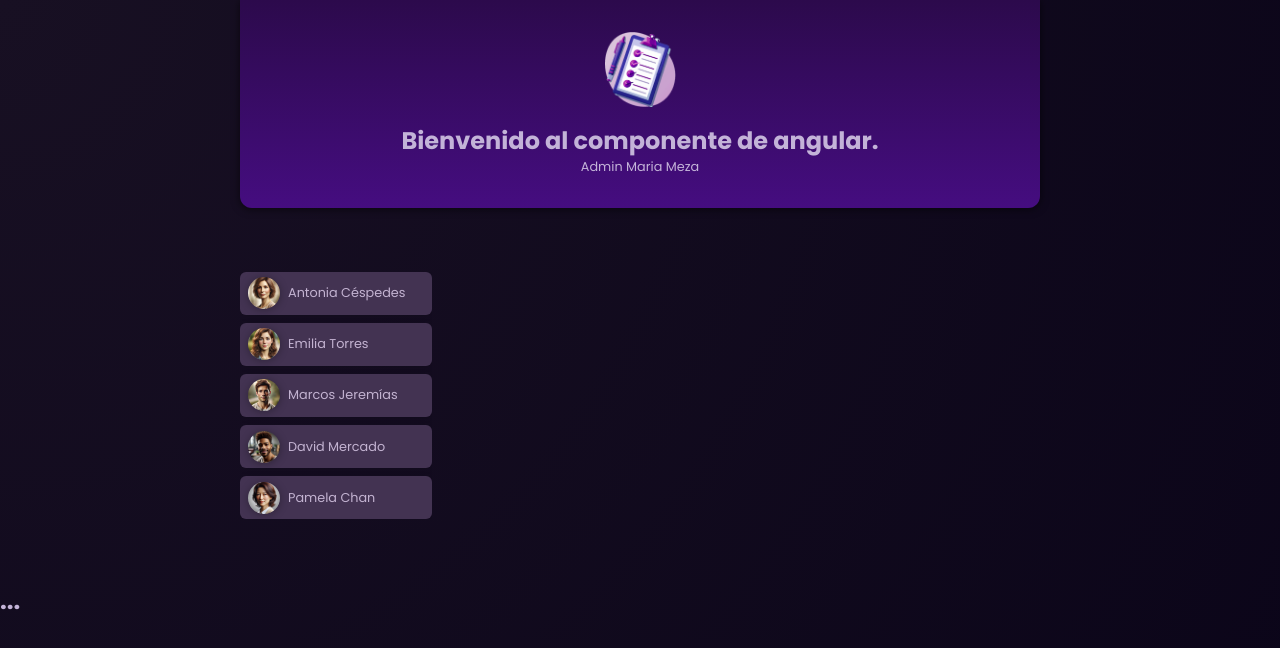
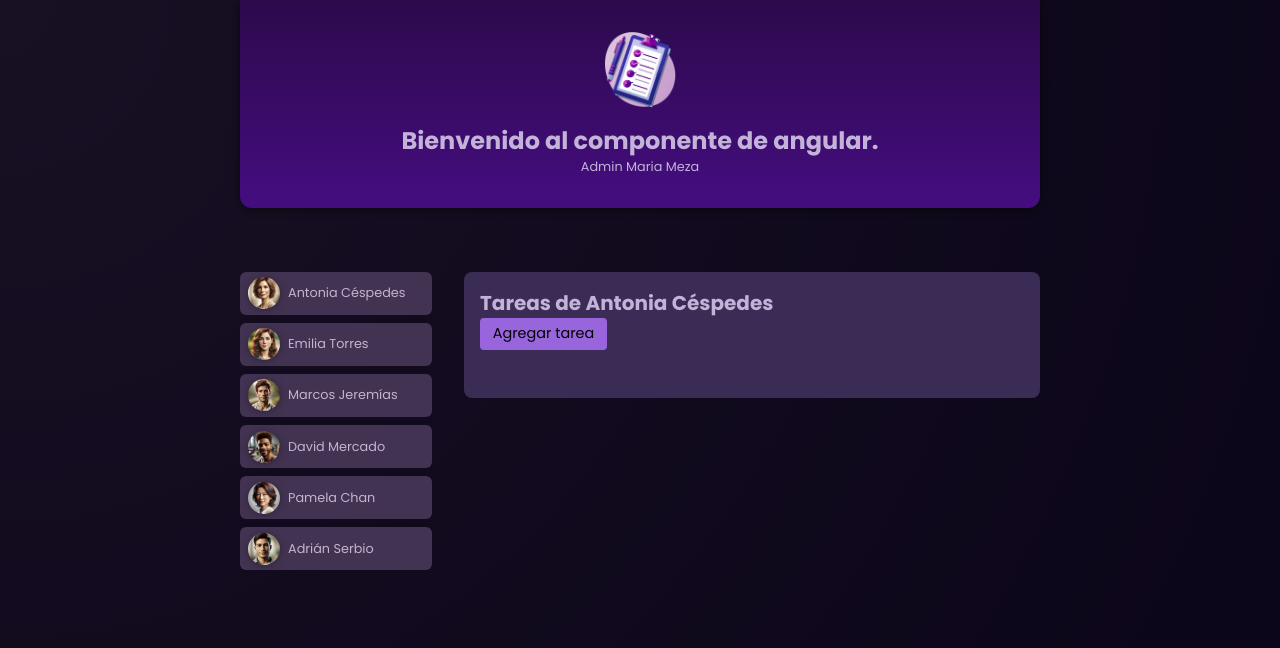
Before and after one commit to cute1006/Curso_Angular, an Angular app in the folder 01-proyecto-inicial/: page / in a window 1280 px wide. Both pictures are taken after a click on the button "Antonia Céspedes". Shown: the top 648 px of the page. Built offline with nearby package versions, Linux system fonts and the light colour scheme.

Commit message:
Nuevas mejoras

```diff
--- a/01-proyecto-inicial/src/app/app.component.html
+++ b/01-proyecto-inicial/src/app/app.component.html
@@ -1,43 +1,22 @@
 <!--<app-encabezado></app-encabezado>-->
 <app-encabezado />
 <main>
+    <!-- valores acorde con el tipo de objeto -->
     <ul id="usuarios">
+       @for (usuario of usuarios; track usuario.id) {
         <li>
             <app-usuario
-                [id]="usuarios[0].id"
-                [avatar]="usuarios[0].avatar"
-                [nombre]="usuarios[0].nombre">
+                [usuario]="usuario"
+                (seleccionarUsuario)="SeleccionarUsuario($event)">
             </app-usuario>
         </li>
-        <li>
-            <app-usuario
-                [id]="usuarios[1].id"
-                [avatar]="usuarios[1].avatar"
-                [nombre]="usuarios[1].nombre">
-            </app-usuario>
-        </li>
-        <li>
-            <app-usuario
-                [id]="usuarios[2].id"
-                [avatar]="usuarios[2].avatar"
-                [nombre]="usuarios[2].nombre">
-            </app-usuario>
-        </li>
-        <li>
-            <app-usuario
-                [id]="usuarios[3].id"
-                [avatar]="usuarios[3].avatar"
-                [nombre]="usuarios[3].nombre">
-            </app-usuario>
-        </li>
-        <li>
-            <app-usuario
-                [id]="usuarios[4].id"
-                [avatar]="usuarios[4].avatar"
-                [nombre]="usuarios[4].nombre">
-            </app-usuario>
-        </li>
+       }
     </ul>
+    @if (usuarioSeleccionado) {
+         <app-tareas [nombre]="usuarioSeleccionado.nombre"></app-tareas>
+    }
+    @else {
+        <p id="textoCondicional">Seleccione un usuario de la lista</p>
+    }
 
 </main>
-<app-tareas nombre="..."></app-tareas>
--- a/01-proyecto-inicial/src/app/app.component.ts
+++ b/01-proyecto-inicial/src/app/app.component.ts
@@ -15,10 +15,10 @@ import { TareasComponent } from "./tareas/tareas.component";
 export class AppComponent {
 
   usuarios = USUARIOS_FALSOS;
-  idUsuarioSeleccionado = 'u1';
+  idUsuarioSeleccionado? : string;
 
   get usuarioSeleccionado() {
-    return this.usuarios.find(usuario => usuario.id === this.idUsuarioSeleccionado);
+    return this.usuarios.find(usuario => usuario.id === this.idUsuarioSeleccionado)!;
   }
   SeleccionarUsuario(id: string) {
     this.idUsuarioSeleccionado = id;
--- a/01-proyecto-inicial/src/app/tareas/tareas.component.css
+++ b/01-proyecto-inicial/src/app/tareas/tareas.component.css
@@ -0,0 +1,103 @@
+
+#tareas {
+    padding: 1rem;
+    border-radius: 8px;
+    max-height: 60vh;
+    overflow: auto;
+    background-color: #3a2c54;
+  }
+
+  header {
+    display: flex;
+    justify-content: space-between;
+    align-items: flex-start;
+    margin-bottom: 2rem;
+    gap: 1rem;
+  }
+
+  h2 {
+    margin: 0;
+    font-size: 0.9rem;
+    width: 60%;
+    text-wrap: balance;
+  }
+
+  menu {
+    margin: 0;
+    padding: 0;
+  }
+
+  menu button {
+    font: inherit;
+    cursor: pointer;
+    background-color: #9965dd;
+    border-radius: 4px;
+    border: none;
+    padding: 0.35rem 0.8rem;
+    font-size: 0.9rem;
+    justify-content: flex-end;
+  }
+
+  menu button:hover,
+  menu button:active {
+    background-color: #a565dd
+  }
+
+  ul {
+    list-style: none;
+    margin: 1rem 0;
+    padding: 0;
+    display: flex;
+    flex-direction: column;
+    gap: 1rem;
+    max-height: 50vh;
+    overflow: auto;
+  }
+
+  @media (min-width: 768px) {
+    h2 {
+      font-size: 1.25rem;
+    }
+
+    menu {
+      width: auto;
+    }
+  }
+
+  article {
+    padding: 1rem;
+    color: #25113d;
+    background-color: #bf9ee5;
+  }
+
+  h2 {
+    margin: 0;
+  }
+
+  time {
+    color: #3c2c50;
+  }
+
+  .acciones {
+    text-align: right;
+    margin: 0;
+  }
+
+  .acciones button {
+    font: inherit;
+    font-size: 0.9rem;
+    cursor: pointer;
+    background-color: #380774;
+    color: #decdf2;
+    border-radius: 4px;
+    padding: 0.5rem 1.5rem;
+    border: none;
+    box-shadow: 0 1px 3px rgba(0, 0, 0, 0.3);
+    transition: all 0.3s ease;
+  }
+
+  .acciones button:hover,
+  .acciones button:active {
+    background-color: #4a0774;
+    box-shadow: 0 1px 6px rgba(0, 0, 0, 0.3);
+  }
--- a/01-proyecto-inicial/src/app/tareas/tareas.component.html
+++ b/01-proyecto-inicial/src/app/tareas/tareas.component.html
@@ -1 +1,8 @@
-<h2>{{nombre}}</h2>
+<section id="tareas">
+    <h2>Tareas de {{nombre}}</h2>
+    <header>
+        <menu>
+            <button>Agregar tarea</button>
+        </menu>
+    </header>
+</section>
--- a/01-proyecto-inicial/src/app/usuario/usuario/usuario.component.html
+++ b/01-proyecto-inicial/src/app/usuario/usuario/usuario.component.html
@@ -1,6 +1,6 @@
 <div>
     <button (click)="SeleccionarUsuario()">
         <img [src]="imagenUsuario" alt="Imagen de usuario" />
-        <span>{{nombre}}</span>
+        <span>{{usuario.nombre}}</span>
     </button>
 </div>
--- a/01-proyecto-inicial/src/app/usuario/usuario/usuario.component.ts
+++ b/01-proyecto-inicial/src/app/usuario/usuario/usuario.component.ts
@@ -1,5 +1,10 @@
 import { Component,computed,EventEmitter,input,Input,Output,signal } from '@angular/core';
 
+interface Usuario {
+  id: string;
+  avatar: string;
+  nombre: string;
+}
 @Component({
   selector: 'app-usuario',
   standalone: true,
@@ -9,19 +14,26 @@ import { Component,computed,EventEmitter,input,Input,Output,signal } from '@angu
 })
 export class UsuarioComponent {
 
-  @Input({required:true}) id!: string;
-  @Input({required:true}) avatar!: string;
-  @Input({required:true}) nombre!: string;
+  //usar un solo input de tipo objeto
+  @Input({required: true}) usuario!: Usuario;
+  //@Input({required: true}) usuario!: {
+   // id: string;
+    //avatar: string;
+    //nombre: string;
+  //};
+  //@Input({required:true}) id!: string;
+  //@Input({required:true}) avatar!: string;
+  //@Input({required:true}) nombre!: string;
   @Output() seleccionarUsuario = new EventEmitter();
   //avatar = input.required<string>();
   //nombre = input.required<string>();
 
   get imagenUsuario() {
 
-    return 'assets/usuarios/' + this.avatar;
+    return 'assets/usuarios/' + this.usuario.avatar;
  }
 
   SeleccionarUsuario() {
-    this.seleccionarUsuario.emit(this.id);
+    this.seleccionarUsuario.emit(this.usuario.id);
   }
 }
```
